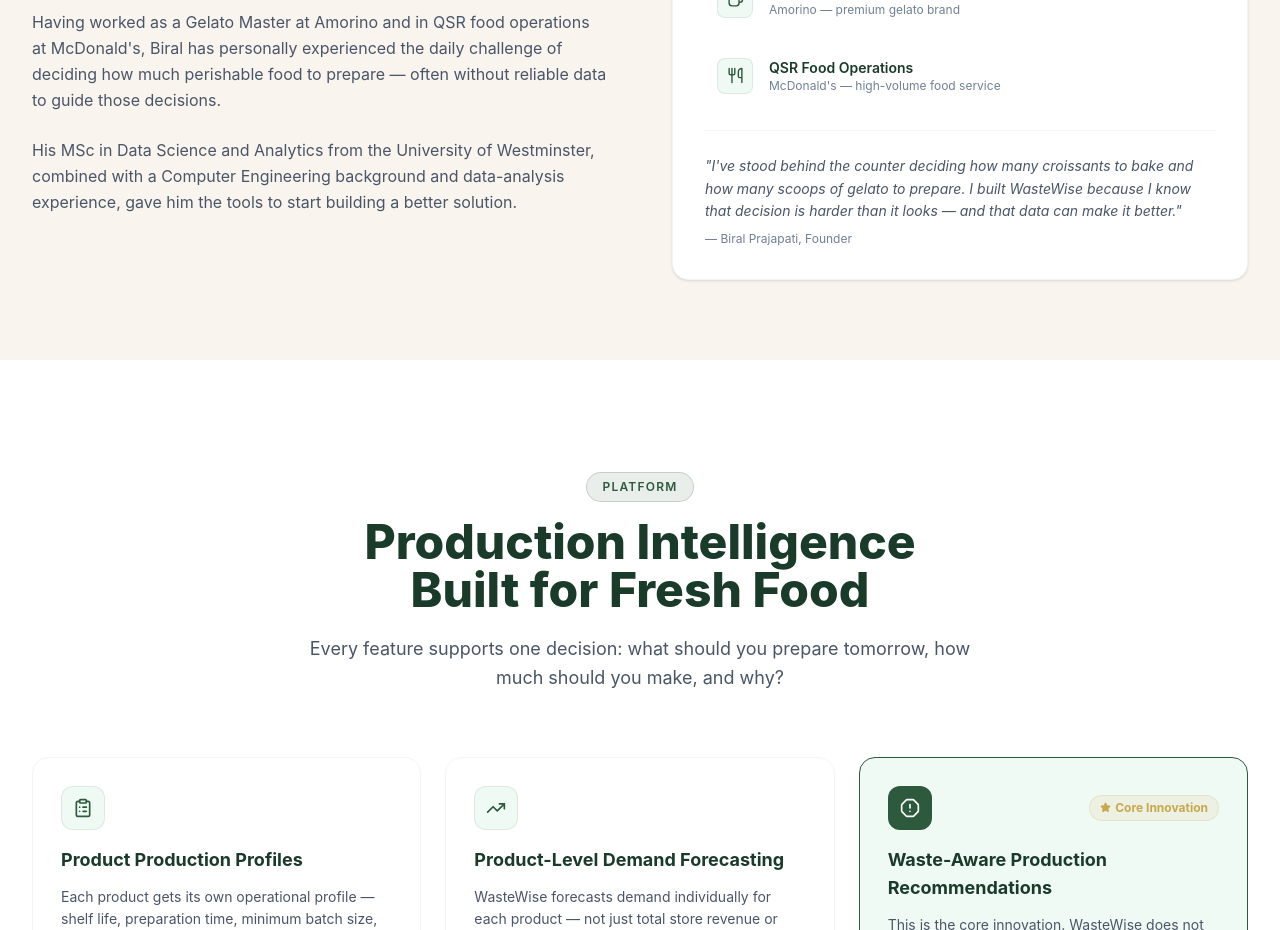
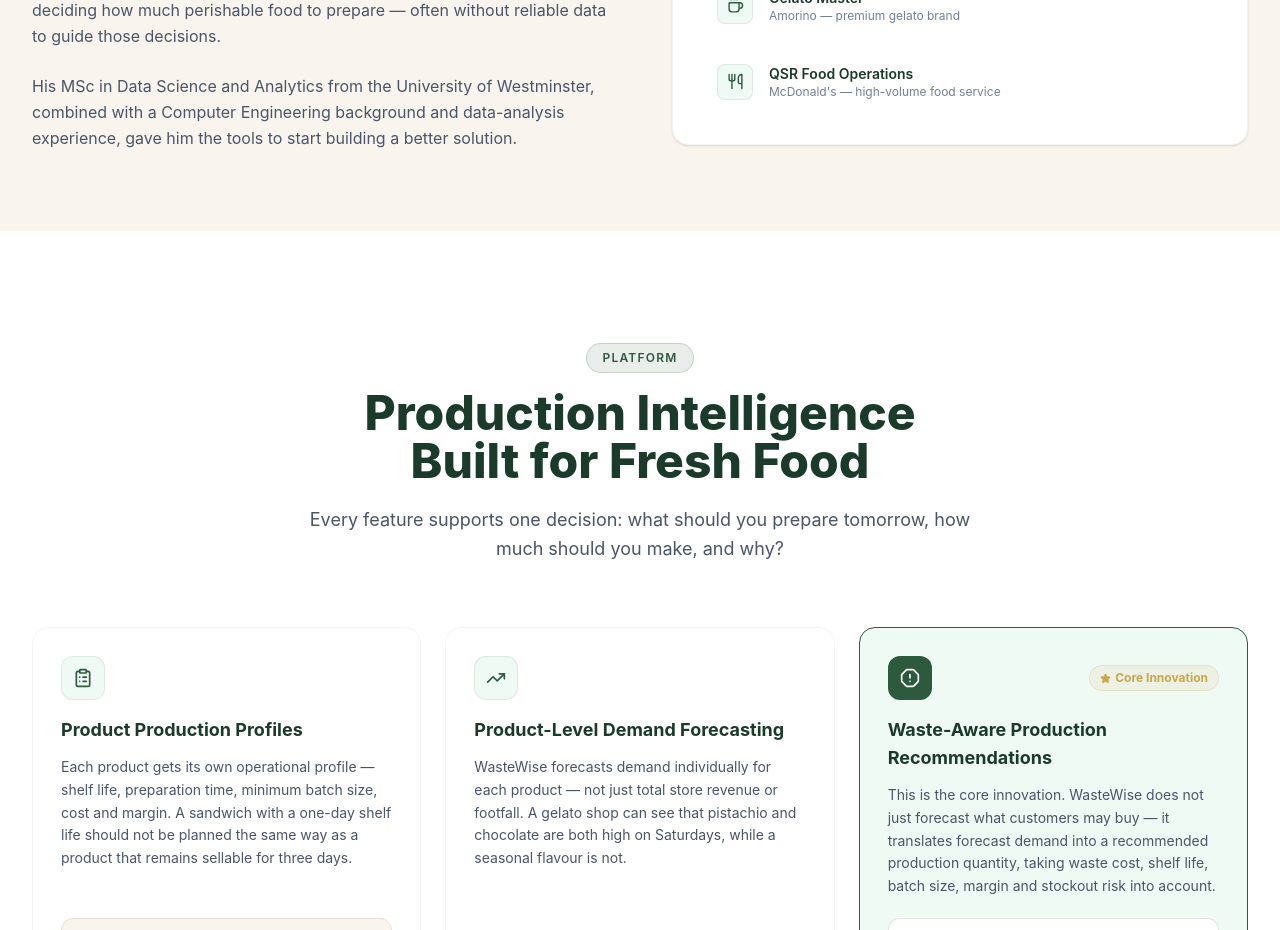
Before and after one commit to vedanttoraskar882/Wastewise, a React (Vite) app: page / in a window 1280 px wide. Shown: the part 2920-3850 px from the top of the page. Built offline with nearby package versions, Linux system fonts and the light colour scheme.

Commit message:
Remove quote by founder below founder credentials

```diff
--- a/src/components/Founder.jsx
+++ b/src/components/Founder.jsx
@@ -77,14 +77,6 @@
                   </div>
                 ))}
               </div>
-
-              {/* Quote */}
-              <blockquote className="mt-6 pt-6 border-t border-gray-100">
-                <p className="text-sm text-[#4a5568] italic leading-relaxed">
-                  "I've stood behind the counter deciding how many croissants to bake and how many scoops of gelato to prepare. I built WasteWise because I know that decision is harder than it looks — and that data can make it better."
-                </p>
-                <footer className="text-xs text-[#718096] mt-2">— Biral Prajapati, Founder</footer>
-              </blockquote>
             </div>
           </div>
         </div>
--- a/wastewise.html
+++ b/wastewise.html
@@ -1395,12 +1395,6 @@
               </div>
             </div>
           </div>
-          <div class="founder-quote">
-            <blockquote>
-              "I've stood behind the counter deciding how many croissants to bake and how many scoops of gelato to prepare. I built WasteWise because I know that decision is harder than it looks — and that data can make it better."
-            </blockquote>
-            <footer>— Biral Prajapati, Founder</footer>
-          </div>
         </div>
       </div>
     </div>
```
